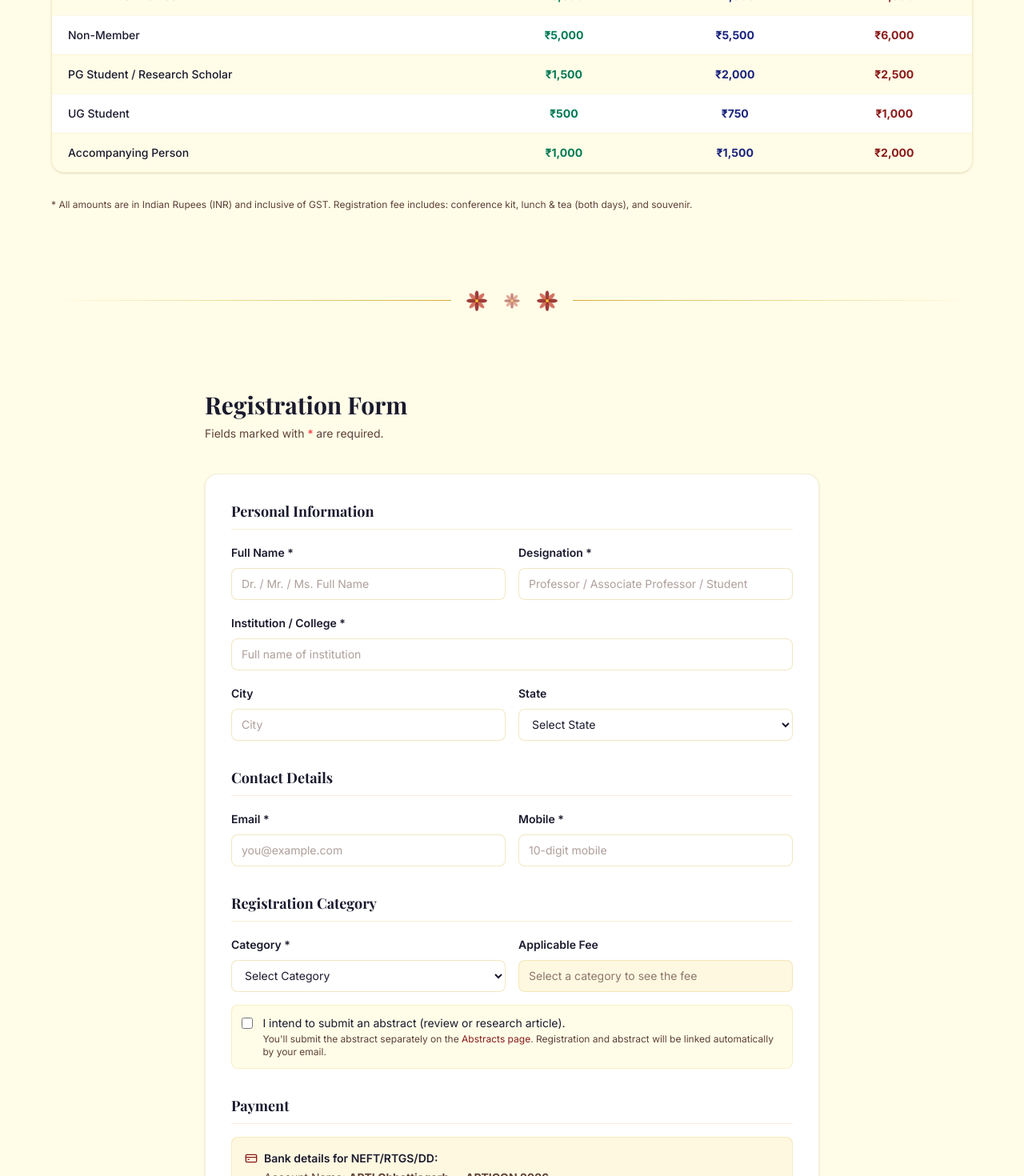
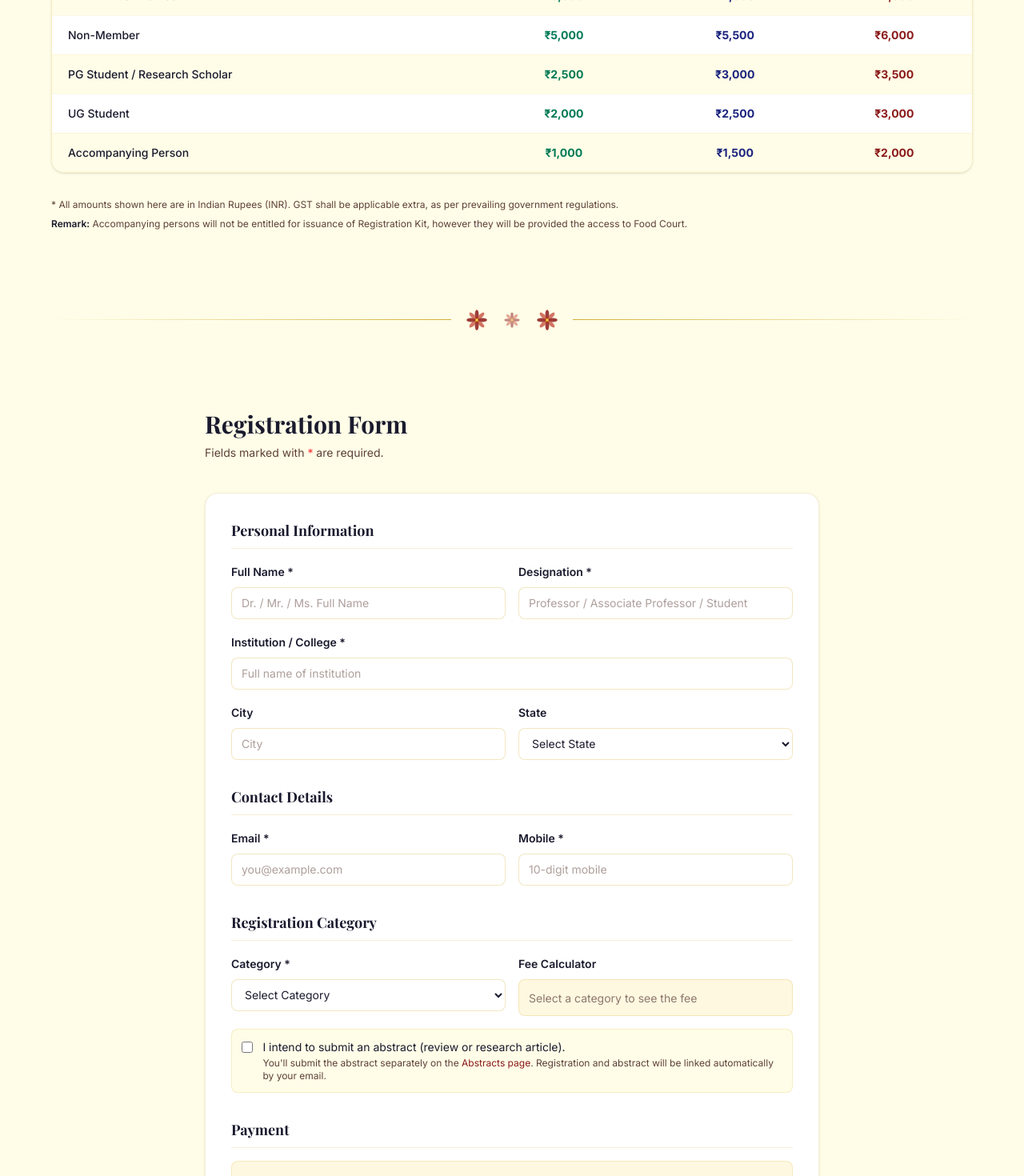
Before and after one commit to ravindrasirvi609/apticon-2026, a Next.js app: page /registration in a window 1280 px wide. Shown: the part 1082-2552 px from the top of the page at 80% size. Built offline with nearby package versions, Linux system fonts and the light colour scheme; a web font is replaced by a local one.

Commit message:
Enhance registration and abstract submission features: update fee structure, add GST calculation, and improve UI components

```diff
--- a/app/abstracts/AbstractsClient.tsx
+++ b/app/abstracts/AbstractsClient.tsx
@@ -3,7 +3,7 @@ import { useState } from "react";
 import { useForm } from "react-hook-form";
 import { useRouter } from "next/navigation";
 import { motion } from "framer-motion";
-import { CheckCircle, Upload, Loader2, FileText, Search } from "lucide-react";
+import { CheckCircle, Upload, Loader2, FileText, Search, Microscope, Users, Sparkles } from "lucide-react";
 import Link from "next/link";
 import { toast } from "sonner";
 import GoldenBadge from "@/components/ui/GoldenBadge";
@@ -30,7 +30,7 @@ interface AbstractForm {
 }
 
 const IMPORTANT_DATES = [
-  { event: "Abstract Submission Opens",   date: "1 August 2026",     done: true },
+  { event: "Abstract Submission Opens",   date: "10 August 2026",     done: true },
   { event: "Last Date for Submission",    date: "30 September 2026", done: false },
   { event: "Acceptance Notification",    date: "10 October 2026",   done: false },
   { event: "Revised Abstract Deadline",  date: "18 October 2026",   done: false },
@@ -43,8 +43,6 @@ const GUIDELINES = [
   "Structure: Background, Objectives, Methods, Results, Conclusions.",
   "Do not include figures, tables, or references in the abstract.",
   "Presenting author must be listed first in the author list.",
-  "Each delegate may submit a maximum of 2 abstracts.",
-  "Attach the full-text PDF (max 10 MB, PDF/DOC/DOCX only).",
 ];
 
 const ALLOWED_MIME: Record<string, "application/pdf" | "application/msword" | "application/vnd.openxmlformats-officedocument.wordprocessingml.document"> = {
@@ -126,8 +124,20 @@ export default function AbstractsClient() {
             Submit Your Research
           </h1>
           <p className="mt-4 max-w-2xl mx-auto text-base md:text-lg text-[var(--muted-text)]">
-            Share your work with 500+ pharmacy educators and researchers at APTICON 2026, Raipur.
+            Share your work with 1500+ pharmacy educators and researchers at APTICON 2026, Raipur.
           </p>
+          <div className="mt-7 flex flex-wrap items-center justify-center gap-3 text-left">
+            {[
+              { icon: Microscope, label: "Research spotlight" },
+              { icon: Users, label: "1500+ peers" },
+              { icon: Sparkles, label: "Ideas that inspire" },
+            ].map(({ icon: Icon, label }) => (
+              <div key={label} className="inline-flex items-center gap-2 rounded-full border border-[var(--gold-500)]/30 bg-white/80 px-4 py-2 text-sm font-medium text-[var(--dark-text)] shadow-sm">
+                <Icon className="h-4 w-4 text-[var(--crimson-800)]" aria-hidden />
+                {label}
+              </div>
+            ))}
+          </div>
           <div className="mt-6 flex items-center justify-center gap-3">
             <Link href="/abstracts/status">
               <Button variant="outline">
--- a/app/api/registrations/route.ts
+++ b/app/api/registrations/route.ts
@@ -4,7 +4,7 @@ import Registration from "@/models/Registration";
 import { registrationSubmitSchema } from "@/lib/validators/registration";
 import { generateRegistrationCode } from "@/lib/submission-code";
 import { publicUrl } from "@/lib/r2";
-import { currentFeeAmount } from "@/lib/registration-fees";
+import { calculateFeeWithGst, currentFeeAmount } from "@/lib/registration-fees";
 import { sendMail, registrationSubmittedEmail } from "@/lib/email";
 import { logAudit } from "@/lib/audit";
 import { getSessionFromCookies, getClientIp } from "@/lib/auth";
@@ -32,7 +32,8 @@ export async function POST(request: NextRequest) {
   }
 
   const data = parsed.data;
-  const { tier, amount } = currentFeeAmount(data.category);
+  const { tier, amount: baseAmount } = currentFeeAmount(data.category);
+  const { gstAmount, totalAmount } = calculateFeeWithGst(baseAmount);
 
   await connectDB();
 
@@ -57,7 +58,7 @@ export async function POST(request: NextRequest) {
 
     category:           data.category,
     feeTier:            tier,
-    feeAmount:          amount,
+    feeAmount:          totalAmount,
     willSubmitAbstract: data.willSubmitAbstract,
 
     paymentMode:       data.paymentMode,
@@ -73,7 +74,7 @@ export async function POST(request: NextRequest) {
   // Sync — link to any existing abstract with the same email
   const linkResult = await linkFromRegistration(created._id, data.email, request);
 
-  const { subject, html } = registrationSubmittedEmail(data.fullName, registrationCode, amount, FEE_TIER_LABEL[tier]);
+  const { subject, html } = registrationSubmittedEmail(data.fullName, registrationCode, totalAmount, FEE_TIER_LABEL[tier]);
   await sendMail({ to: data.email, subject, html });
 
   await logAudit({
@@ -86,7 +87,9 @@ export async function POST(request: NextRequest) {
       email: data.email,
       category: data.category,
       feeTier: tier,
-      feeAmount: amount,
+      feeAmount: totalAmount,
+      baseAmount,
+      gstAmount,
       paymentMode: data.paymentMode,
       linkedAbstract: linkResult.abstractId ?? null,
     },
@@ -97,7 +100,7 @@ export async function POST(request: NextRequest) {
     ok: true,
     registrationCode,
     id: created._id.toString(),
-    feeAmount: amount,
+    feeAmount: totalAmount,
     feeTier: tier,
   });
 }
--- a/components/registration/FeeTable.tsx
+++ b/components/registration/FeeTable.tsx
@@ -2,8 +2,8 @@ const FEES = [
   { category: "APTI Life Member",          early: "₹3,000", regular: "₹3,500", spot: "₹4,000" },
   { category: "APTI Annual Member",        early: "₹3,500", regular: "₹4,000", spot: "₹4,500" },
   { category: "Non-Member",               early: "₹5,000", regular: "₹5,500", spot: "₹6,000" },
-  { category: "PG Student / Research Scholar", early: "₹1,500", regular: "₹2,000", spot: "₹2,500" },
-  { category: "UG Student",               early: "₹500",   regular: "₹750",   spot: "₹1,000" },
+  { category: "PG Student / Research Scholar", early: "₹2,500", regular: "₹3,000", spot: "₹3,500" },
+  { category: "UG Student",               early: "₹2,000", regular: "₹2,500", spot: "₹3,000" },
   { category: "Accompanying Person",      early: "₹1,000", regular: "₹1,500", spot: "₹2,000" },
 ];
 
@@ -61,7 +61,10 @@ export default function FeeTable() {
           </tbody>
         </table>
       </div>
-      <p className="text-xs text-[var(--muted-text)]">* All amounts are in Indian Rupees (INR) and inclusive of GST. Registration fee includes: conference kit, lunch & tea (both days), and souvenir.</p>
+      <div className="space-y-2 text-xs text-[var(--muted-text)]">
+        <p>* All amounts shown here are in Indian Rupees (INR). GST shall be applicable extra, as per prevailing government regulations.</p>
+        <p><span className="font-semibold text-[var(--dark-text)]">Remark:</span> Accompanying persons will not be entitled for issuance of Registration Kit, however they will be provided the access to Food Court.</p>
+      </div>
     </div>
   );
 }
--- a/components/registration/RegistrationForm.tsx
+++ b/components/registration/RegistrationForm.tsx
@@ -3,7 +3,7 @@ import { useState } from "react";
 import { useRouter } from "next/navigation";
 import { useForm } from "react-hook-form";
 import { toast } from "sonner";
-import { Upload, Loader2, CreditCard, Info } from "lucide-react";
+import { Upload, Loader2, CreditCard, Info, Calculator } from "lucide-react";
 import { Button } from "@/components/ui/shadcn/button";
 import { Input } from "@/components/ui/shadcn/input";
 import { Textarea } from "@/components/ui/shadcn/textarea";
@@ -11,6 +11,8 @@ import { Label } from "@/components/ui/shadcn/label";
 import {
   REGISTRATION_CATEGORIES,
   FEE_TABLE,
+  GST_RATE,
+  calculateFeeWithGst,
   currentFeeAmount,
   formatRupees,
   type RegistrationCategory,
@@ -61,6 +63,7 @@ export default function RegistrationForm() {
     ? (category as RegistrationCategory)
     : null;
   const currentFee = chosenCategory ? currentFeeAmount(chosenCategory) : null;
+  const feeBreakdown = currentFee ? calculateFeeWithGst(currentFee.amount) : null;
 
   async function uploadProof(f: File): Promise<{ key: string } | null> {
     const ext = f.name.split(".").pop()?.toLowerCase() ?? "";
@@ -251,13 +254,24 @@ export default function RegistrationForm() {
             {errors.category && <p className={errCls}>{errors.category.message}</p>}
           </div>
           <div>
-            <Label>Applicable Fee</Label>
-            <div className="mt-2 h-10 flex items-center px-3 rounded-lg bg-[var(--cream-100)] border border-[var(--gold-500)]/25">
-              {currentFee ? (
-                <span className="text-sm">
-                  <b className="text-[var(--crimson-800)]">{formatRupees(currentFee.amount)}</b>
-                  <span className="ml-2 text-xs text-[var(--muted-text)] uppercase tracking-wider">{currentFee.tier.replace("_", " ")}</span>
-                </span>
+            <Label>Fee Calculator</Label>
+            <div className="mt-2 min-h-10 px-3 py-2.5 rounded-lg bg-[var(--cream-100)] border border-[var(--gold-500)]/25">
+              {currentFee && feeBreakdown ? (
+                <div className="space-y-1 text-sm">
+                  <div className="flex items-center justify-between gap-3">
+                    <span className="text-[var(--muted-text)]">Registration fee</span>
+                    <span>{formatRupees(currentFee.amount)}</span>
+                  </div>
+                  <div className="flex items-center justify-between gap-3">
+                    <span className="text-[var(--muted-text)]">GST ({GST_RATE * 100}%)</span>
+                    <span>{formatRupees(feeBreakdown.gstAmount)}</span>
+                  </div>
+                  <div className="flex items-center justify-between gap-3 border-t border-[var(--gold-500)]/25 pt-1 font-semibold">
+                    <span className="inline-flex items-center gap-1 text-[var(--dark-text)]"><Calculator className="h-3.5 w-3.5" /> Total payable</span>
+                    <b className="text-[var(--crimson-800)]">{formatRupees(feeBreakdown.totalAmount)}</b>
+                  </div>
+                  <span className="block text-[10px] text-[var(--muted-text)] uppercase tracking-wider">{currentFee.tier.replace("_", " ")}</span>
+                </div>
               ) : (
                 <span className="text-sm text-[var(--muted-text)]/70">Select a category to see the fee</span>
               )}
@@ -268,7 +282,7 @@ export default function RegistrationForm() {
           <div className="mt-3 flex items-start gap-2 text-xs text-[var(--muted-text)]">
             <Info className="w-3.5 h-3.5 mt-0.5 flex-shrink-0" />
             <span>
-              This fee is auto-selected based on today's date. Full tier for this category:
+              Fees are auto-selected based on today&apos;s date; GST is calculated at 18% extra. Base-fee tiers for this category:
               early bird {formatRupees(FEE_TABLE[chosenCategory].early_bird)} · regular {formatRupees(FEE_TABLE[chosenCategory].regular)} · on-spot {formatRupees(FEE_TABLE[chosenCategory].on_spot)}.
             </span>
           </div>
--- a/lib/registration-fees.ts
+++ b/lib/registration-fees.ts
@@ -3,6 +3,7 @@
  */
 
 export type FeeTier = "early_bird" | "regular" | "on_spot";
+export const GST_RATE = 0.18;
 
 export const REGISTRATION_CATEGORIES = [
   "APTI Life Member",
@@ -20,8 +21,8 @@ export const FEE_TABLE: Record<RegistrationCategory, Record<FeeTier, number>> =
   "APTI Life Member":            { early_bird: 3000, regular: 3500, on_spot: 4000 },
   "APTI Annual Member":          { early_bird: 3500, regular: 4000, on_spot: 4500 },
   "Non-Member":                  { early_bird: 5000, regular: 5500, on_spot: 6000 },
-  "PG Student / Research Scholar": { early_bird: 1500, regular: 2000, on_spot: 2500 },
-  "UG Student":                  { early_bird:  500, regular:  750, on_spot: 1000 },
+  "PG Student / Research Scholar": { early_bird: 2500, regular: 3000, on_spot: 3500 },
+  "UG Student":                  { early_bird: 2000, regular: 2500, on_spot: 3000 },
   "Accompanying Person":         { early_bird: 1000, regular: 1500, on_spot: 2000 },
 };
 
@@ -40,6 +41,11 @@ export function currentFeeAmount(category: RegistrationCategory, now: Date = new
   return { tier, amount: FEE_TABLE[category][tier] };
 }
 
+export function calculateFeeWithGst(baseAmount: number): { gstAmount: number; totalAmount: number } {
+  const gstAmount = Math.round(baseAmount * GST_RATE);
+  return { gstAmount, totalAmount: baseAmount + gstAmount };
+}
+
 export function formatRupees(amount: number): string {
   return `₹${amount.toLocaleString("en-IN")}`;
 }
```
